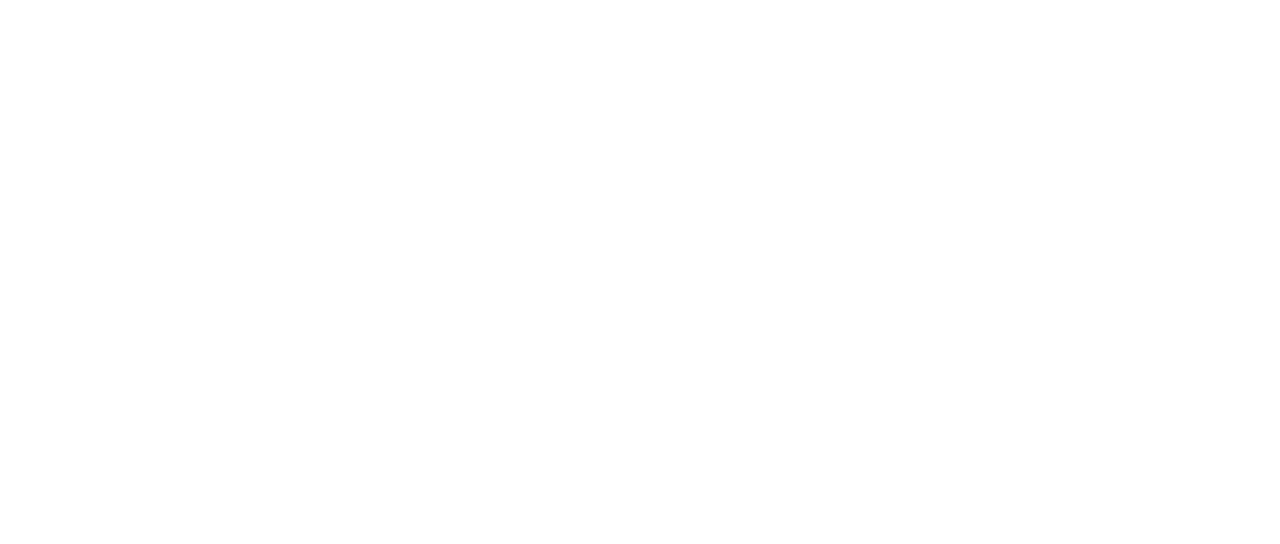
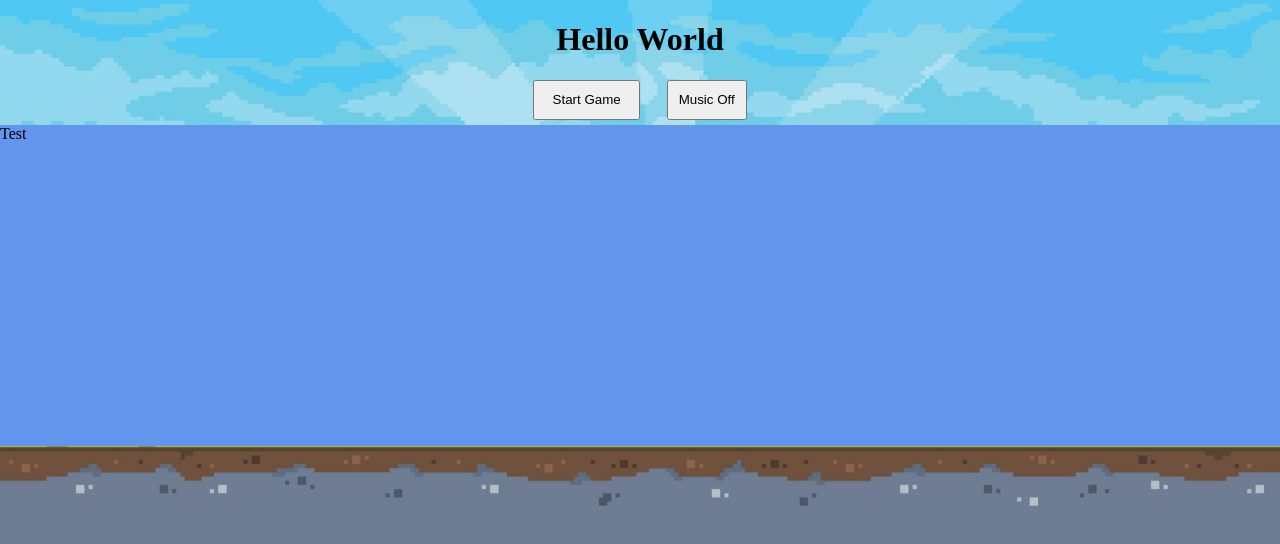
Before and after one commit to MimiBsn/farm-adventures, a plain HTML site: page index.html in a window 1280 px wide. Drawn offline with Linux system fonts and the light colour scheme.

Commit message:
new folder for img, adding elements to give correct positions

```diff
--- a/index.html
+++ b/index.html
@@ -3,19 +3,22 @@
 <head>
     <meta charset="UTF-8">
     <meta name="viewport" content="width=device-width, initial-scale=1.0">
-    <style rel="stylesheet" href="./style.css"></style>
+    <link rel="stylesheet" href="./style.css"></link>
     <title>Go go little goose</title>
 </head>
 <body>
 <!---------------- Tittle and info of the page ---------------------->
     <header id="fixed-header">
-
-
+        <h1>Hello World</h1>
+    <div id="buttons">
+        <button id="start-game">Start Game</button>
+        <button id="music">Music Off</button>
+    </div>
     </header>
 
 <!--------------------- Splash screen ------------------------------>
     <main id="splash-screen">
-
+        <p>Test</p>
     </main>
 
 <!---------------------- Game screen ------------------------------>
@@ -29,6 +32,6 @@
     </main>
 
 <!----------------------- JS links ------------------------------>
-    <script rel="" href="./index.js"></script>
+    <script src="./index.js"></script>
 </body>
 </html>
--- a/index.js
+++ b/index.js
@@ -0,0 +1,10 @@
+const startBtn = document.querySelector("#start-game");
+const musicBtn = document.querySelector("#music")
+
+startBtn.addEventListener("click", () => {
+    console.log("clicked");
+})
+
+musicBtn.addEventListener("click", () => {
+    console.log("clicked");
+})
--- a/style.css
+++ b/style.css
@@ -0,0 +1,48 @@
+body {
+    margin: 0;
+    padding: 0;
+    background-image: url(./img/landscape-barn-tractor-byday.jpg);
+    background-size: cover;
+    background-position: 0 -5em;
+    background-repeat: no-repeat;
+    background-color: rgb(110,125,148);
+}
+
+                        /**********HEADER***********/
+#fixed-header {
+    margin: 0;
+    padding: 0;
+    /* background-color: blueviolet; */
+    height: 5.5em;
+    /* position: absolute; */
+    width: 100%;
+}
+
+#fixed-header h1{
+    display: flex;
+    justify-content: center;
+
+}
+
+#buttons{
+    display: flex;
+    justify-content: center;
+}
+
+#start-game {
+    margin-right: 2em;
+    width : 8em;
+    height : 3em;
+}
+
+#music {
+    width : 6em;
+    height : 3em;
+}
+                        /**********GAME SCREEN***********/
+
+main {
+    width : 100%;
+    height : 6.68em;
+    background-color: cornflowerblue;
+}
```
Also changed, not shown: img/landscape-barn-tractor-byday.jpg (added).
